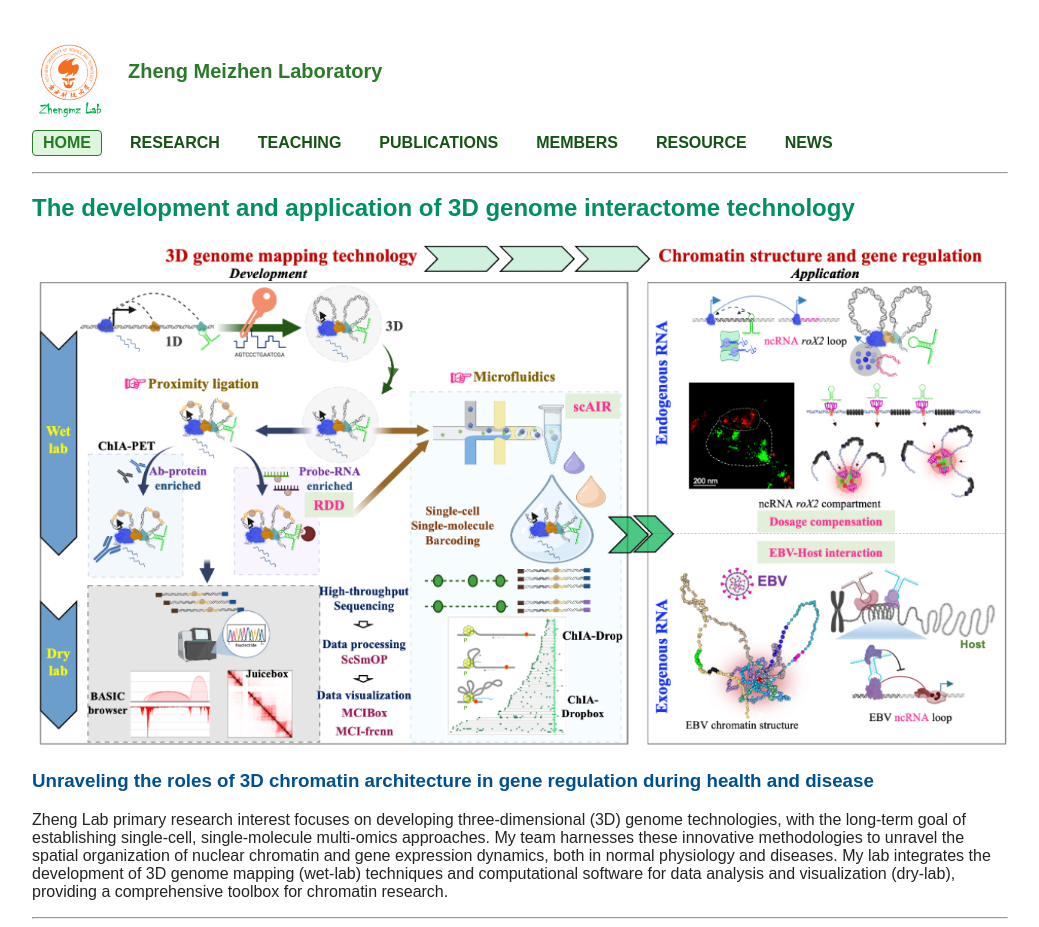
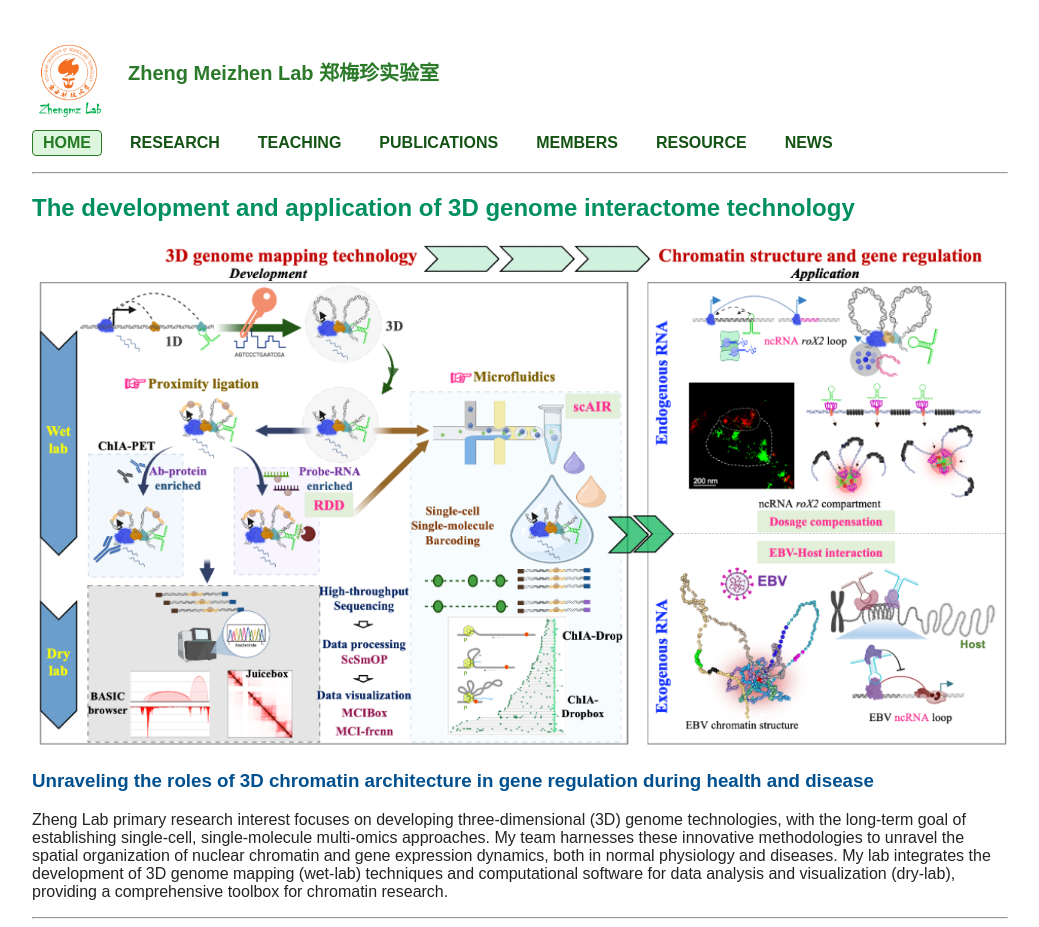
Before and after one commit to ZhengmzLab/zhengmzlab.github.io, a Jekyll site: the page built from index.md, in a window 1280 px wide. Shown: the whole page, without its empty margins (120-1159 px from the left). Built offline with Jekyll 4.4.1, drawn with Linux system fonts in a browser that asks for light colours; comment, search, counter and statistics services are not loaded.

Commit message:
Update default.html

```diff
--- a/_layouts/default.html
+++ b/_layouts/default.html
@@ -104,7 +104,7 @@
   <!-- LOGO与标题横向并列展示 -->
   <div class="header-bar">
     <img src="zhengmzlab.logo.png" alt="Lab Logo" class="lab-logo">
-    <span class="lab-title">Zheng Meizhen Laboratory</span>
+    <span class="lab-title">Zheng Meizhen Lab 郑梅珍实验室</span>
   </div>
 
   {% include header.html %}
```
